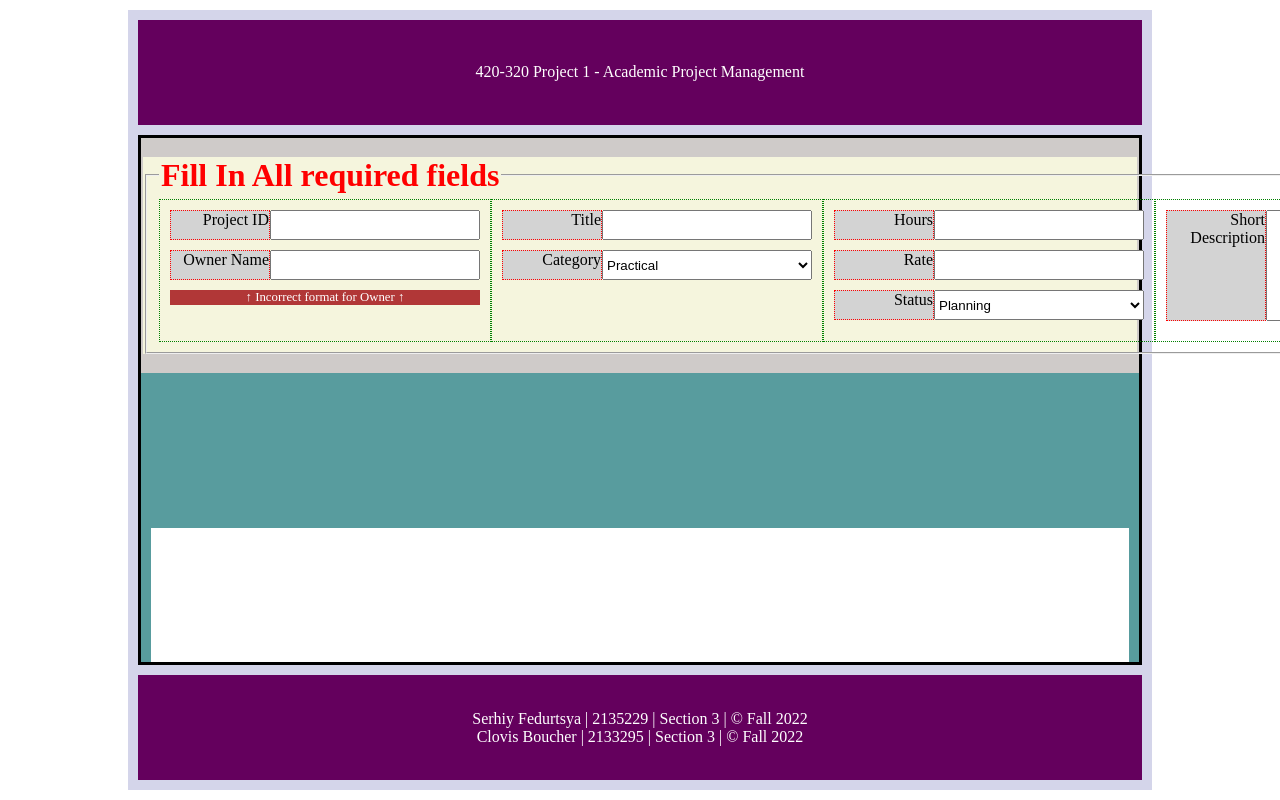
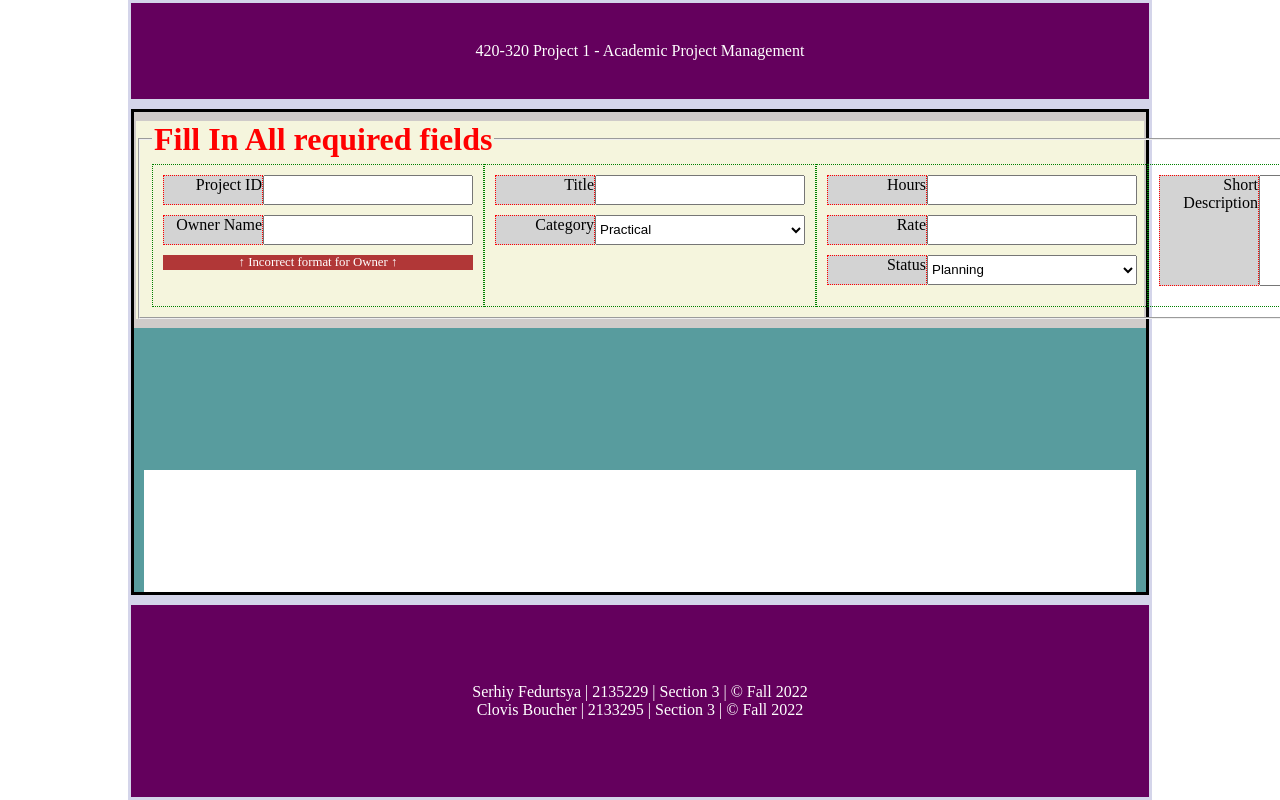
Before and after one commit to DxxxxY/ProjectManager, a plain HTML site: page index.html in a window 1280 px wide. Shown: the top 800 px of the page. Drawn offline with Linux system fonts and the light colour scheme.

Commit message:
modif css

```diff
--- a/style.css
+++ b/style.css
@@ -42,8 +42,8 @@ div.labelsquare {
 
 #main_container {
     width: 80%;
-    padding: 10px;
-    height: 97.5%;
+    padding: 3px;
+    height: 100%;/*why not 100%*/
     background-color: #d4d5ea;
     display: flex;
     justify-content: center;
@@ -53,7 +53,6 @@ div.labelsquare {
 
 header {
     width: 100%;
-    margin-top: 10Fpx;
     background-color: #64005d;
     color: white;
     display: flex;
@@ -95,7 +94,7 @@ footer {
     text-align: center;
     justify-content: center;
     align-items: center;
-    flex: 1;
+    flex: 2;
 }
 
 #main-section {
```
